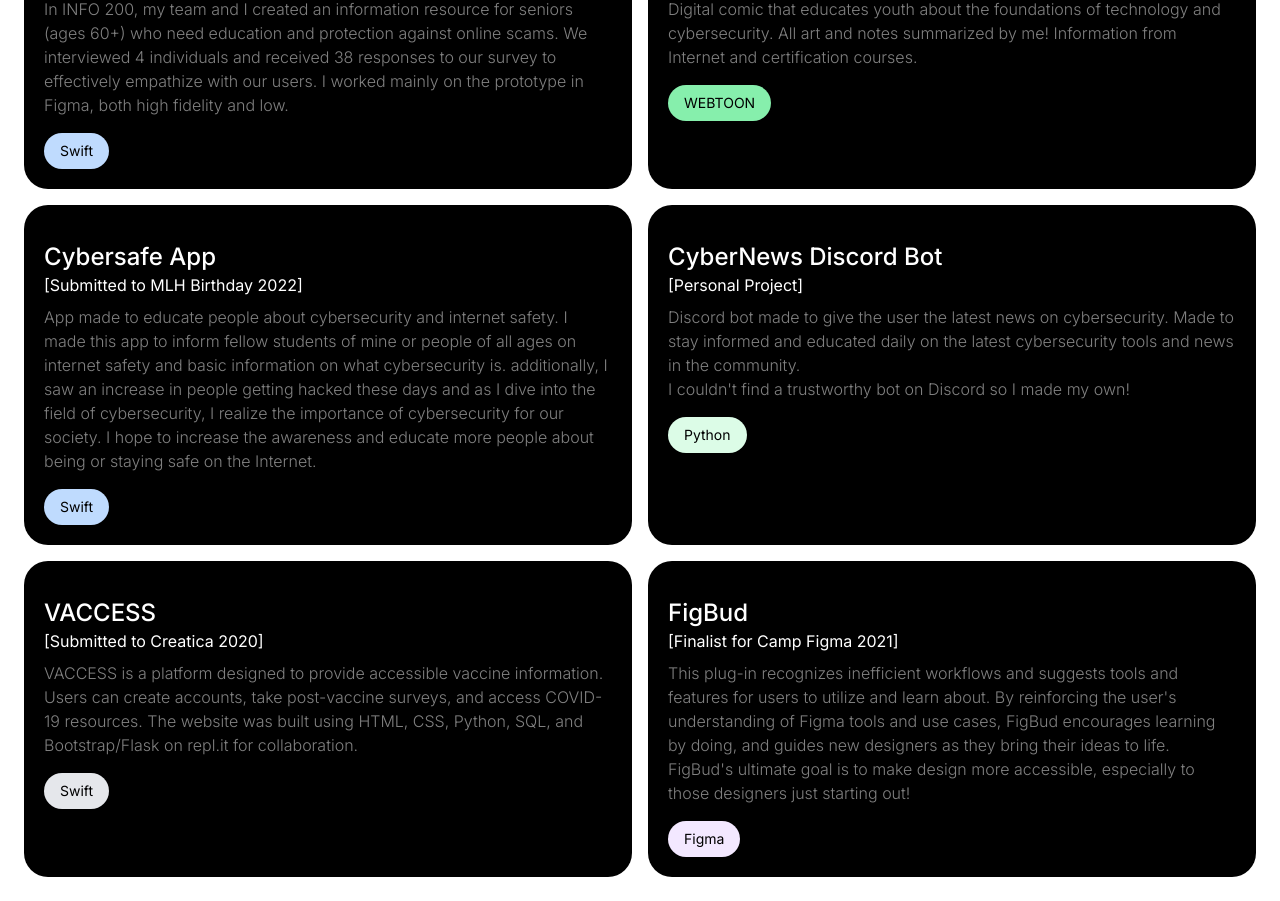
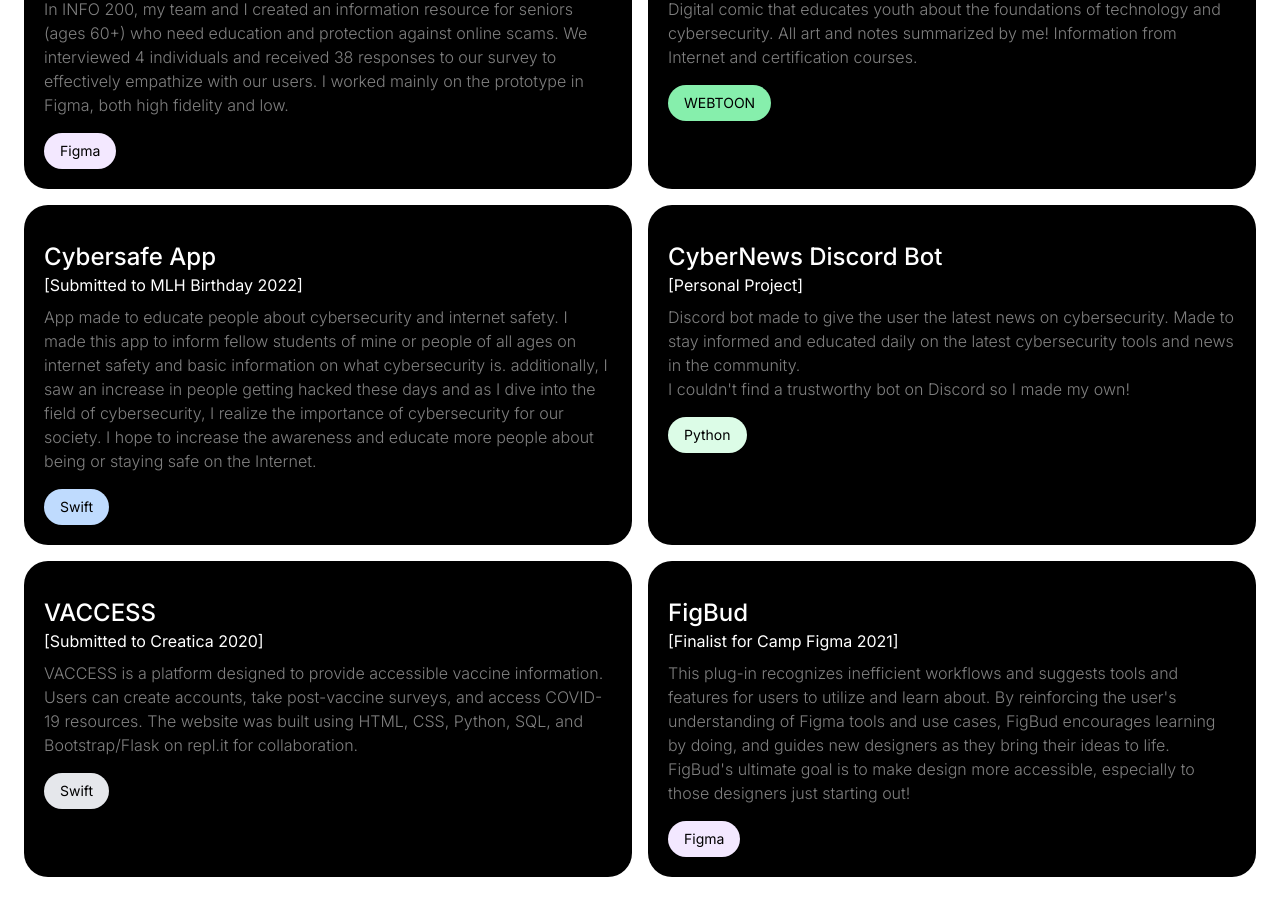
Before and after one commit to KeveeW1/kei-portfolio, a Next.js app: page /projects in a window 1280 px wide. Shown: the part 1035-1936 px from the top of the page. Built offline with nearby package versions, Linux system fonts and the light colour scheme.

Commit message:
Edited the details of a Project

```diff
--- a/src/app/projects/page.jsx
+++ b/src/app/projects/page.jsx
@@ -76,7 +76,7 @@ const Projects = () => {
                     In INFO 200, my team and I created an information resource for seniors (ages 60+) who need education and protection against online scams. We interviewed 4 individuals and received 38 responses to our survey to effectively empathize with our users. I worked mainly on the prototype in Figma, both high fidelity and low.
                     </p>
                     <div className="flex justify-between mt-4 text-black">
-                      <span className="text-sm py-2 px-4 bg-blue-200 rounded-3xl mr-1">Swift</span>
+                      <span className="text-sm py-2 px-4 bg-purple-100 rounded-3xl mr-1">Figma</span>
                     </div>
                 </a>
 
```
